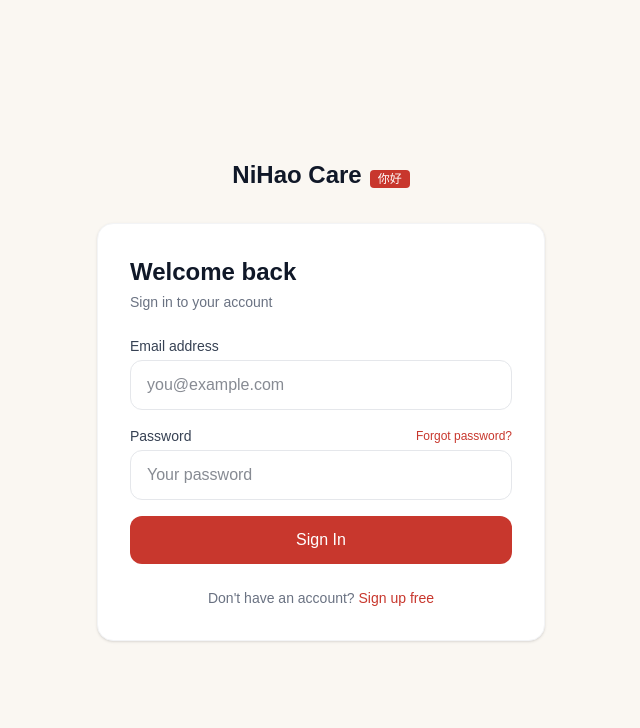
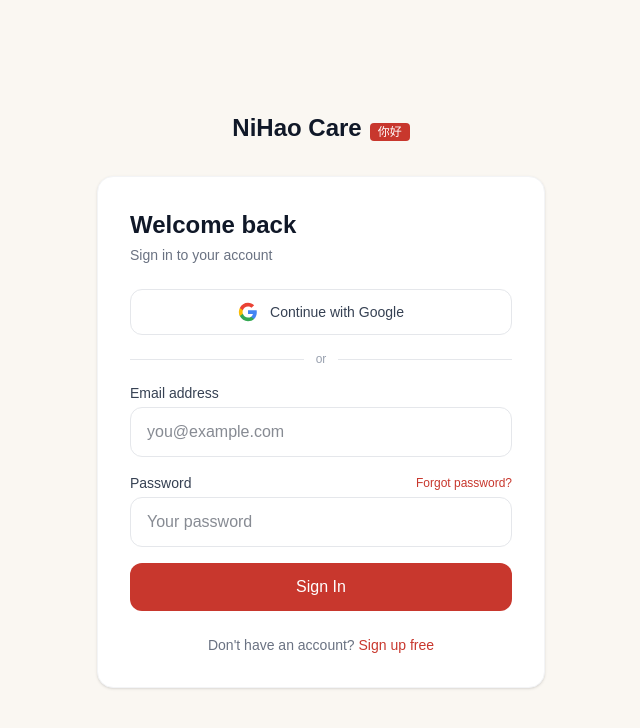
Before and after one commit to zjwang168/nihao-care, a Next.js app: page /en/login in a window 1280 px wide. Shown: the top 728 px of the page, without its empty margins (319-959 px from the left). Built offline with nearby package versions, Linux system fonts and the light colour scheme; no server answers.

Commit message:
Add Google OAuth login and registration

```diff
--- a/src/app/[locale]/(auth)/login/page.tsx
+++ b/src/app/[locale]/(auth)/login/page.tsx
@@ -10,6 +10,7 @@ export default function LoginPage() {
   const [email, setEmail] = useState('')
   const [password, setPassword] = useState('')
   const [loading, setLoading] = useState(false)
+  const [googleLoading, setGoogleLoading] = useState(false)
   const [error, setError] = useState('')
 
   const supabase = createClient()
@@ -27,7 +28,6 @@ export default function LoginPage() {
       return
     }
 
-    // Check role and redirect accordingly
     const { data: userData } = await supabase
       .from('users')
       .select('role')
@@ -40,6 +40,23 @@ export default function LoginPage() {
       router.push('/provider-dashboard')
     } else {
       router.push('/dashboard')
+    }
+  }
+
+  async function handleGoogleLogin() {
+    setGoogleLoading(true)
+    setError('')
+
+    const { error } = await supabase.auth.signInWithOAuth({
+      provider: 'google',
+      options: {
+        redirectTo: `${window.location.origin}/auth/callback`,
+      },
+    })
+
+    if (error) {
+      setError(error.message)
+      setGoogleLoading(false)
     }
   }
 
@@ -66,6 +83,29 @@ export default function LoginPage() {
               {error}
             </div>
           )}
+
+          {/* Google Login */}
+          <button
+            onClick={handleGoogleLogin}
+            disabled={googleLoading}
+            className="w-full py-3 border border-gray-200 rounded-xl flex items-center justify-center gap-3 hover:bg-gray-50 transition-colors disabled:opacity-50 mb-4"
+          >
+            <svg className="w-5 h-5" viewBox="0 0 24 24">
+              <path fill="#4285F4" d="M22.56 12.25c0-.78-.07-1.53-.2-2.25H12v4.26h5.92c-.26 1.37-1.04 2.53-2.21 3.31v2.77h3.57c2.08-1.92 3.28-4.74 3.28-8.09z"/>
+              <path fill="#34A853" d="M12 23c2.97 0 5.46-.98 7.28-2.66l-3.57-2.77c-.98.66-2.23 1.06-3.71 1.06-2.86 0-5.29-1.93-6.16-4.53H2.18v2.84C3.99 20.53 7.7 23 12 23z"/>
+              <path fill="#FBBC05" d="M5.84 14.09c-.22-.66-.35-1.36-.35-2.09s.13-1.43.35-2.09V7.07H2.18C1.43 8.55 1 10.22 1 12s.43 3.45 1.18 4.93l2.85-2.22.81-.62z"/>
+              <path fill="#EA4335" d="M12 5.38c1.62 0 3.06.56 4.21 1.64l3.15-3.15C17.45 2.09 14.97 1 12 1 7.7 1 3.99 3.47 2.18 7.07l3.66 2.84c.87-2.6 3.3-4.53 6.16-4.53z"/>
+            </svg>
+            <span className="text-sm font-medium text-gray-700">
+              {googleLoading ? 'Redirecting...' : 'Continue with Google'}
+            </span>
+          </button>
+
+          <div className="flex items-center gap-3 mb-4">
+            <div className="flex-1 h-px bg-gray-200"/>
+            <span className="text-xs text-gray-400">or</span>
+            <div className="flex-1 h-px bg-gray-200"/>
+          </div>
 
           <form onSubmit={handleLogin} className="space-y-4">
             <div>
--- a/src/app/[locale]/(auth)/register/page.tsx
+++ b/src/app/[locale]/(auth)/register/page.tsx
@@ -14,6 +14,7 @@ export default function RegisterPage() {
   const [password, setPassword] = useState('')
   const [role, setRole] = useState<Role>('family')
   const [loading, setLoading] = useState(false)
+  const [googleLoading, setGoogleLoading] = useState(false)
   const [error, setError] = useState('')
 
   const supabase = createClient()
@@ -41,6 +42,23 @@ export default function RegisterPage() {
       setError(err instanceof Error ? err.message : 'Something went wrong')
     } finally {
       setLoading(false)
+    }
+  }
+
+  async function handleGoogleRegister() {
+    setGoogleLoading(true)
+    setError('')
+
+    const { error } = await supabase.auth.signInWithOAuth({
+      provider: 'google',
+      options: {
+        redirectTo: `${window.location.origin}/auth/callback`,
+      },
+    })
+
+    if (error) {
+      setError(error.message)
+      setGoogleLoading(false)
     }
   }
 
@@ -73,6 +91,33 @@ export default function RegisterPage() {
             <div className="mb-4 p-3 bg-red-50 border border-red-200 rounded-lg text-red-700 text-sm">
               {error}
             </div>
+          )}
+
+          {/* Google登录只在第一步显示 */}
+          {step === 1 && (
+            <>
+              <button
+                onClick={handleGoogleRegister}
+                disabled={googleLoading}
+                className="w-full py-3 border border-gray-200 rounded-xl flex items-center justify-center gap-3 hover:bg-gray-50 transition-colors disabled:opacity-50 mb-4"
+              >
+                <svg className="w-5 h-5" viewBox="0 0 24 24">
+                  <path fill="#4285F4" d="M22.56 12.25c0-.78-.07-1.53-.2-2.25H12v4.26h5.92c-.26 1.37-1.04 2.53-2.21 3.31v2.77h3.57c2.08-1.92 3.28-4.74 3.28-8.09z"/>
+                  <path fill="#34A853" d="M12 23c2.97 0 5.46-.98 7.28-2.66l-3.57-2.77c-.98.66-2.23 1.06-3.71 1.06-2.86 0-5.29-1.93-6.16-4.53H2.18v2.84C3.99 20.53 7.7 23 12 23z"/>
+                  <path fill="#FBBC05" d="M5.84 14.09c-.22-.66-.35-1.36-.35-2.09s.13-1.43.35-2.09V7.07H2.18C1.43 8.55 1 10.22 1 12s.43 3.45 1.18 4.93l2.85-2.22.81-.62z"/>
+                  <path fill="#EA4335" d="M12 5.38c1.62 0 3.06.56 4.21 1.64l3.15-3.15C17.45 2.09 14.97 1 12 1 7.7 1 3.99 3.47 2.18 7.07l3.66 2.84c.87-2.6 3.3-4.53 6.16-4.53z"/>
+                </svg>
+                <span className="text-sm font-medium text-gray-700">
+                  {googleLoading ? 'Redirecting...' : 'Sign up with Google'}
+                </span>
+              </button>
+
+              <div className="flex items-center gap-3 mb-4">
+                <div className="flex-1 h-px bg-gray-200"/>
+                <span className="text-xs text-gray-400">or</span>
+                <div className="flex-1 h-px bg-gray-200"/>
+              </div>
+            </>
           )}
 
           <form onSubmit={handleRegister} className="space-y-4">
--- /dev/null
+++ b/src/app/[locale]/auth/callback/route.ts
@@ -0,0 +1,57 @@
+import { createServerClient } from '@supabase/ssr'
+import { cookies } from 'next/headers'
+import { NextResponse } from 'next/server'
+
+export async function GET(request: Request) {
+  const { searchParams, origin } = new URL(request.url)
+  const code = searchParams.get('code')
+
+  if (code) {
+    const cookieStore = await cookies()
+    const supabase = createServerClient(
+      process.env.NEXT_PUBLIC_SUPABASE_URL!,
+      process.env.NEXT_PUBLIC_SUPABASE_ANON_KEY!,
+      {
+        cookies: {
+          getAll() { return cookieStore.getAll() },
+          setAll(cookiesToSet) {
+            cookiesToSet.forEach(({ name, value, options }) =>
+              cookieStore.set(name, value, options)
+            )
+          },
+        },
+      }
+    )
+
+    const { data: { user } } = await supabase.auth.exchangeCodeForSession(code)
+
+    if (user) {
+      // Check if user exists in our users table
+      const { data: existingUser } = await supabase
+        .from('users')
+        .select('role')
+        .eq('id', user.id)
+        .single()
+
+      if (!existingUser) {
+        // New Google user - insert into users table and go to onboarding
+        await supabase.from('users').insert({
+          id: user.id,
+          email: user.email,
+          role: 'family', // default role
+          preferred_lang: 'en',
+        })
+        return NextResponse.redirect(`${origin}/onboarding`)
+      }
+
+      // Existing user - redirect by role
+      if (existingUser.role === 'provider') {
+        return NextResponse.redirect(`${origin}/provider-dashboard`)
+      } else {
+        return NextResponse.redirect(`${origin}/dashboard`)
+      }
+    }
+  }
+
+  return NextResponse.redirect(`${origin}/login`)
+}
```
